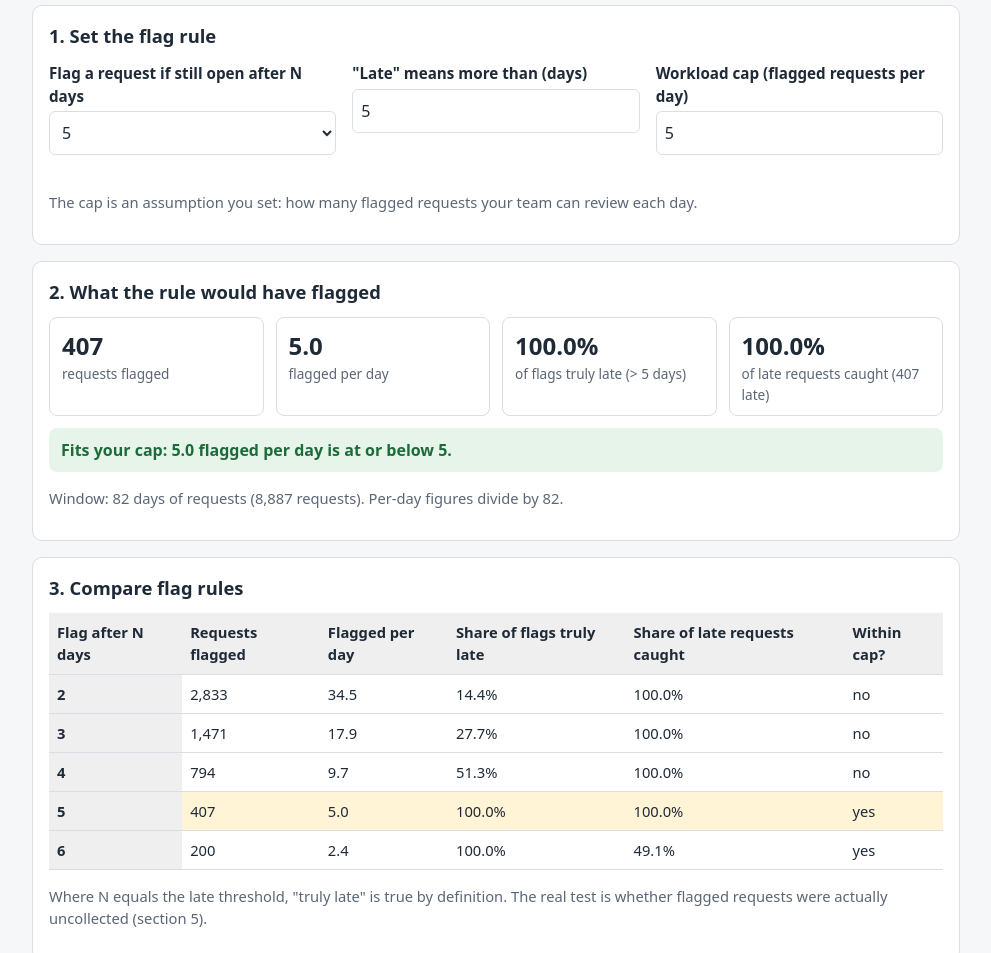
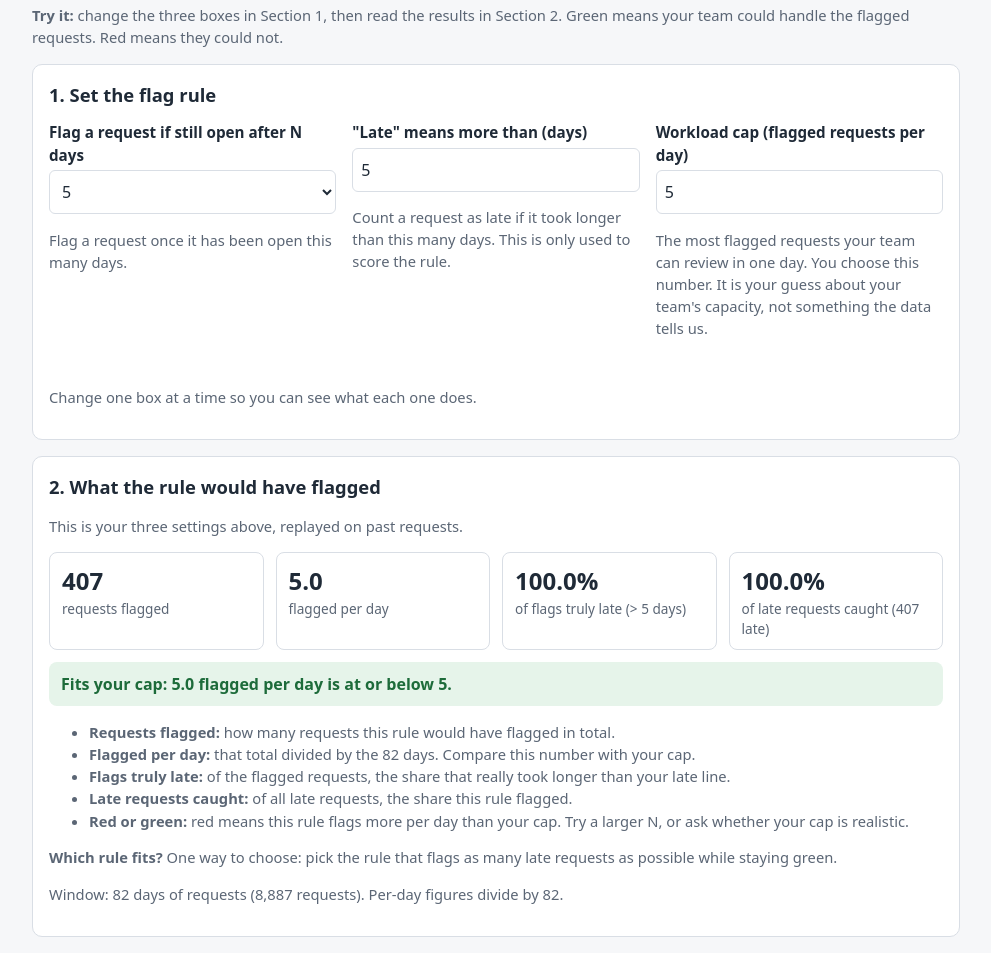
Before and after one commit to tbenciv1-spec/Project-2, a plain HTML site: page index.html in a window 1280 px wide. Shown: the part 132-1085 px from the top of the page, without its empty margins (144-1135 px from the left). Drawn offline with Linux system fonts and the light colour scheme.

Commit message:
Update index.html

```diff
--- a/index.html
+++ b/index.html
@@ -10,6 +10,7 @@
 <header>
   <h1>Day-5 Flag Review Tool</h1>
   <p class="sub">For a DSNY supervisor deciding whether to review Missed Collection requests that are still open after N days. Built from NYC 311 data (Mar 9 to May 29, 2026). Historical replay, not live data.</p>
+  <p class="sub"><strong>Try it:</strong> change the three boxes in Section 1, then read the results in Section 2. Green means your team could handle the flagged requests. Red means they could not.</p>
 </header>
 
 <main>
@@ -20,33 +21,46 @@
   <div class="controls">
     <div class="field">
       <label for="flagN">Flag a request if still open after N days</label>
-      <select id="flagN">
+      <select id="flagN" aria-describedby="help-n">
         <option>2</option><option>3</option><option>4</option><option selected>5</option><option>6</option>
       </select>
+      <p class="hint" id="help-n">Flag a request once it has been open this many days.</p>
     </div>
     <div class="field">
       <label for="lateDays">"Late" means more than (days)</label>
-      <input id="lateDays" type="number" inputmode="numeric" min="1" max="10" step="1" value="5">
+      <input id="lateDays" type="number" inputmode="numeric" min="1" max="10" step="1" value="5" aria-describedby="help-late">
+      <p class="hint" id="help-late">Count a request as late if it took longer than this many days. This is only used to score the rule.</p>
       <p class="err" id="err-late" role="alert"></p>
     </div>
     <div class="field">
       <label for="cap">Workload cap (flagged requests per day)</label>
-      <input id="cap" type="number" inputmode="decimal" min="0.5" max="100" step="0.5" value="5">
+      <input id="cap" type="number" inputmode="decimal" min="0.5" max="100" step="0.5" value="5" aria-describedby="help-cap">
+      <p class="hint" id="help-cap">The most flagged requests your team can review in one day. You choose this number. It is your guess about your team's capacity, not something the data tells us.</p>
       <p class="err" id="err-cap" role="alert"></p>
     </div>
   </div>
-  <p class="hint">The cap is an assumption you set: how many flagged requests your team can review each day.</p>
+  <p class="hint">Change one box at a time so you can see what each one does.</p>
 </section>
 
 <section class="panel" aria-labelledby="h-result">
   <h2 id="h-result">2. What the rule would have flagged</h2>
+  <p class="hint">This is your three settings above, replayed on past requests.</p>
   <div class="cards" id="cards"></div>
   <p id="verdict" class="verdict" role="status"></p>
+  <ul class="hint legend">
+    <li><strong>Requests flagged:</strong> how many requests this rule would have flagged in total.</li>
+    <li><strong>Flagged per day:</strong> that total divided by the 82 days. Compare this number with your cap.</li>
+    <li><strong>Flags truly late:</strong> of the flagged requests, the share that really took longer than your late line.</li>
+    <li><strong>Late requests caught:</strong> of all late requests, the share this rule flagged.</li>
+    <li><strong>Red or green:</strong> red means this rule flags more per day than your cap. Try a larger N, or ask whether your cap is realistic.</li>
+  </ul>
+  <p class="hint"><strong>Which rule fits?</strong> One way to choose: pick the rule that flags as many late requests as possible while staying green.</p>
   <p class="hint" id="windowNote"></p>
 </section>
 
 <section class="panel" aria-labelledby="h-compare">
   <h2 id="h-compare">3. Compare flag rules</h2>
+  <p class="hint">Each row shows the same results for a different N, so you can compare rules without changing the box above.</p>
   <div class="tablewrap">
   <table id="compareTable">
     <caption class="sr">Flag rule comparison for N = 2 to 6</caption>
```
